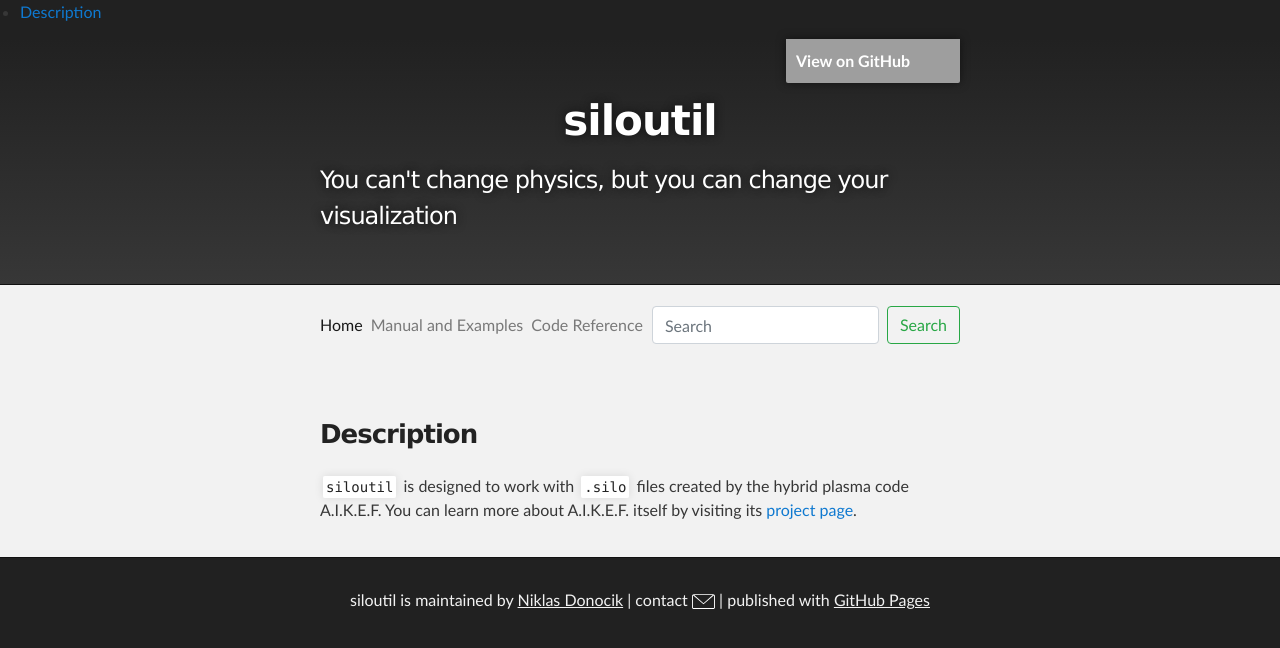
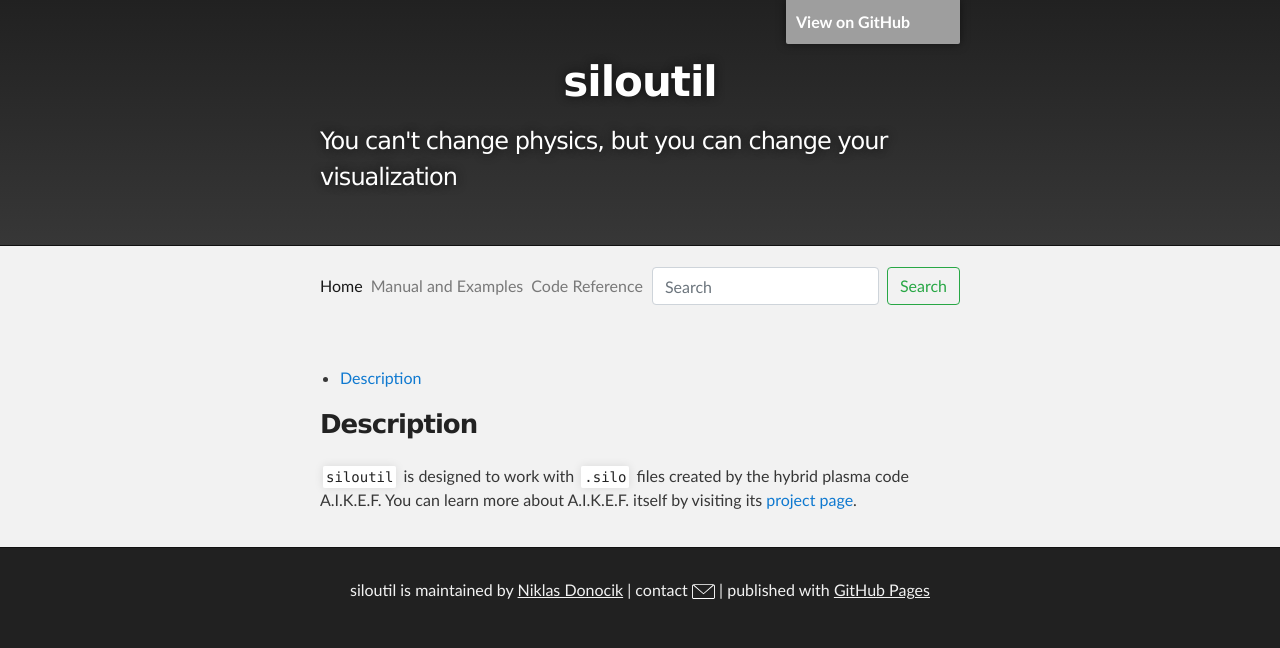
Before and after one commit to siloutil/siloutil.github.io, a Jekyll site: the page built from README.md, in a window 1280 px wide, cut to the strip 0-648 px from the top of the page. Built offline with Jekyll 4.4.1, drawn with Linux system fonts in a browser that asks for light colours; our own code applies the rules of GitHub Pages for plain Markdown files; grey boxes are pictures that could not be loaded.

Commit message:
Update default.html

```diff
--- a/_layouts/default.html
+++ b/_layouts/default.html
@@ -17,7 +17,6 @@
 </head>
 
   <body>
-  {% include toc.html html=content %}
   <a name="top"></a>
     <!-- HEADER -->
     <div id="header_wrap" class="outer">
@@ -71,6 +70,7 @@
 
     <div id="tipue_search_content" class="inner"></div>
       <section id="main_content" class="inner">
+        {% include toc.html html=content %}
         {{ content }}
       </section>
   </div>
```
